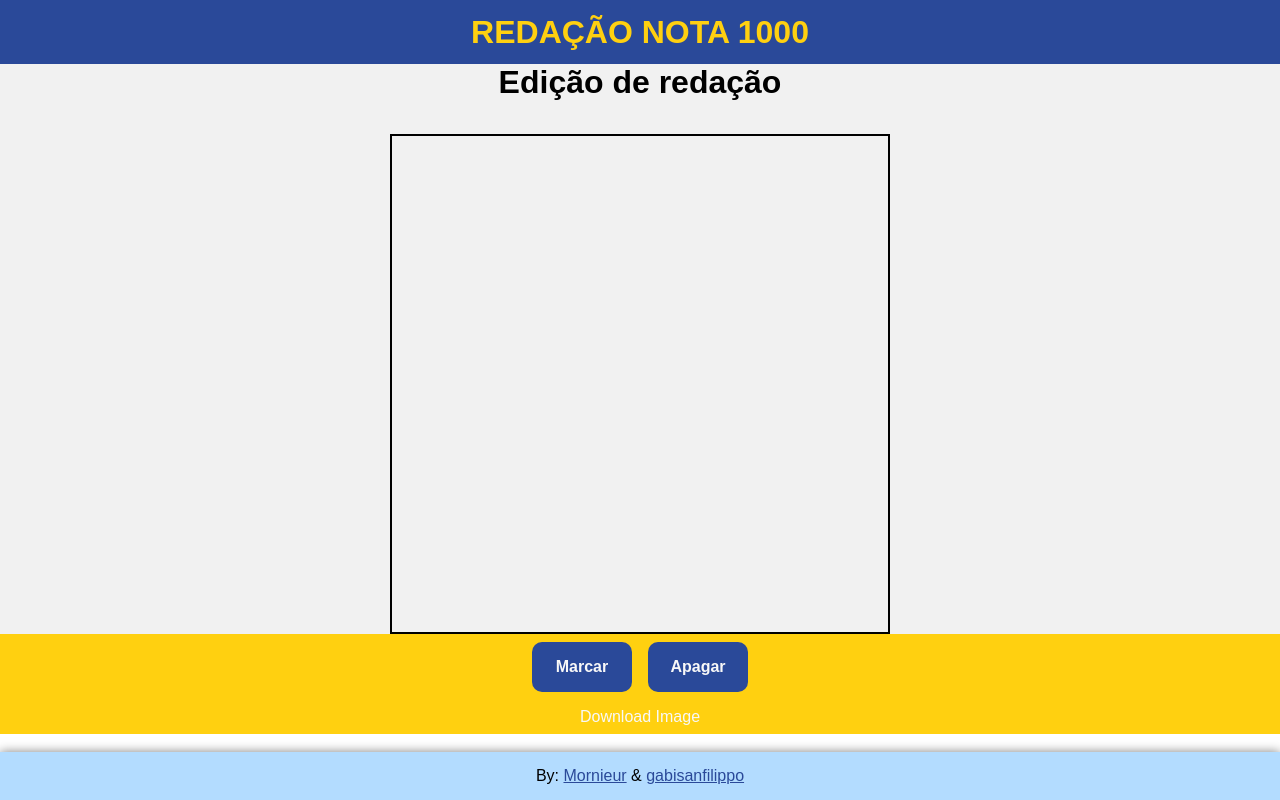
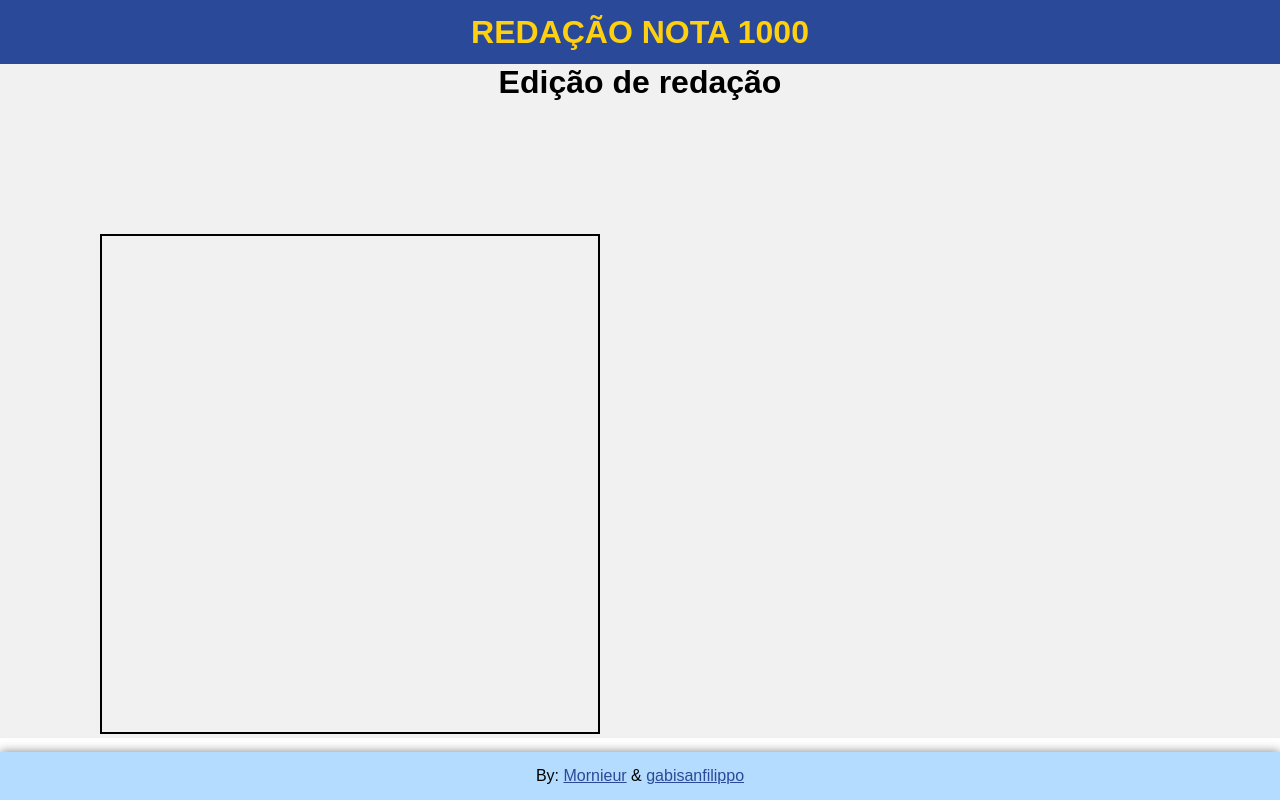
Before and after one commit to Mornieur/EssayEdition, a Next.js app: page /correction-image in a window 1280 px wide. Built offline with nearby package versions, Linux system fonts and the light colour scheme.

Commit message:
feat: removing draw code

```diff
--- a/src/components/EssayEdit/index.tsx
+++ b/src/components/EssayEdit/index.tsx
@@ -9,8 +9,8 @@ export const EssayEdit = () => {
         <h1>Edição de redação</h1>
       </S.Title>
 
-      {/* <DrawRectangle></DrawRectangle> */}
-      <DrawingCanvas></DrawingCanvas>
+      <DrawRectangle></DrawRectangle>
+      {/* <DrawingCanvas></DrawingCanvas> */}
       <S.SubmitImage></S.SubmitImage>
     </S.Container>
   );
```
